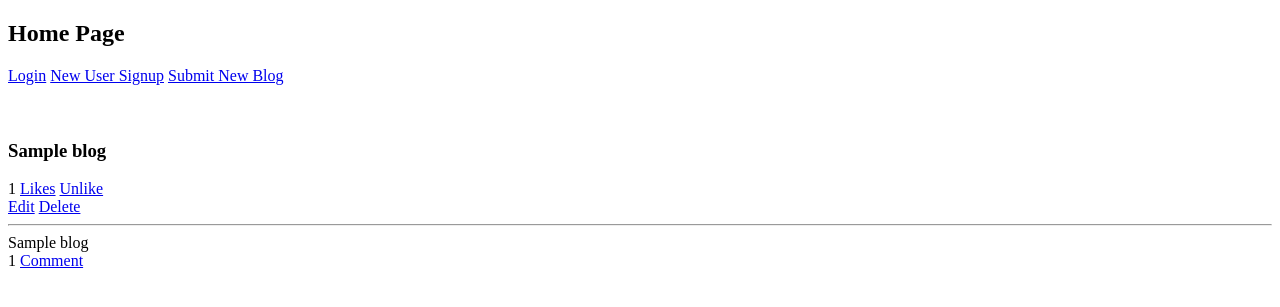
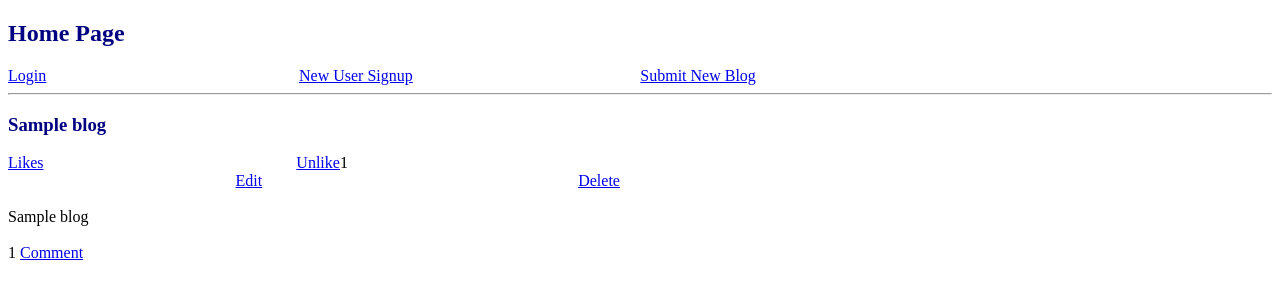
Before and after one commit to srkrkalyan/basic-blog, a Python web app: template templates/blog_front.html in a window 1280 px wide. Shown: the top 307 px of the page. Run offline with Jinja, Linux system fonts and the light colour scheme; the template is opened without the code that fills it: most values are stand-ins (such as "Sample title", 1, 10 or a date in 2020).

Commit message:
styling for home page

```diff
--- a/templates/blog_front.html
+++ b/templates/blog_front.html
@@ -2,35 +2,36 @@
 
 <html>
 <head>
-	<h2>Home Page</h2>
+	<h2 style="color:navy">Home Page</h2>
 </head>
-<a href="/blog/login">Login</a>
-<a href="/blog/signup">New User Signup</a>
-<a href="/blog/newpost">Submit New Blog</a>
-<br>
-<br>
+<a style="margin:auto;float:left" href="/blog/login">Login</a>
+<a style="margin-left:20%;float:left" href="/blog/signup">New User Signup</a>
+<a style="margin-left:18%;float:left" href="/blog/newpost">Submit New Blog</a>
 {% if cookie_value %}
-<a href="/blog/logout">Logout</a>
+<a style="margin-left:25%;float:left" href="/blog/logout">Logout</a>
 {% endif %}
 <br>
 <body>
 	{% if blogs %}
 	{% for blog in blogs %}
-	<h3>{{blog.title}}</h3>
+	<hr>
+	<h3 style="color:navy">{{blog.title}}</h3>
 	<div>
 		{% if blog.likes_count != None %}
 		{{blog.likes_count}}
 		{% endif %}
-		<a href="/blog/{{blog.blog_id}}/likeblog">Likes</a>
-		<a href="/blog/{{blog.blog_id}}/unlikeblog">Unlike</a>
+		<a style="margin:auto;float:left" href="/blog/{{blog.blog_id}}/likeblog">Likes</a>
+		<a style="margin-left:20%;float:left" href="/blog/{{blog.blog_id}}/unlikeblog">Unlike</a>
 	</div>
-	<div><a href="/blog/{{blog.blog_id}}/editblog">Edit</a>
-	<a href="/blog/{{blog.blog_id}}/deleteblog">Delete</a>
+	<div><a style="margin-left:18%;float:left" href="/blog/{{blog.blog_id}}/editblog">Edit</a>
+	<a style="margin-left:25%;float:left" href="/blog/{{blog.blog_id}}/deleteblog">Delete</a>
 	</div>
-	<hr>
+	<br>
+	<br>
 	<div>
 		{{blog.blog}}
 	</div>
+	<br>
 	<div>
 		{{blog.comments_count}}
 		<a href="/blog/{{blog.blog_id}}/commentblog">Comment</a>
```
